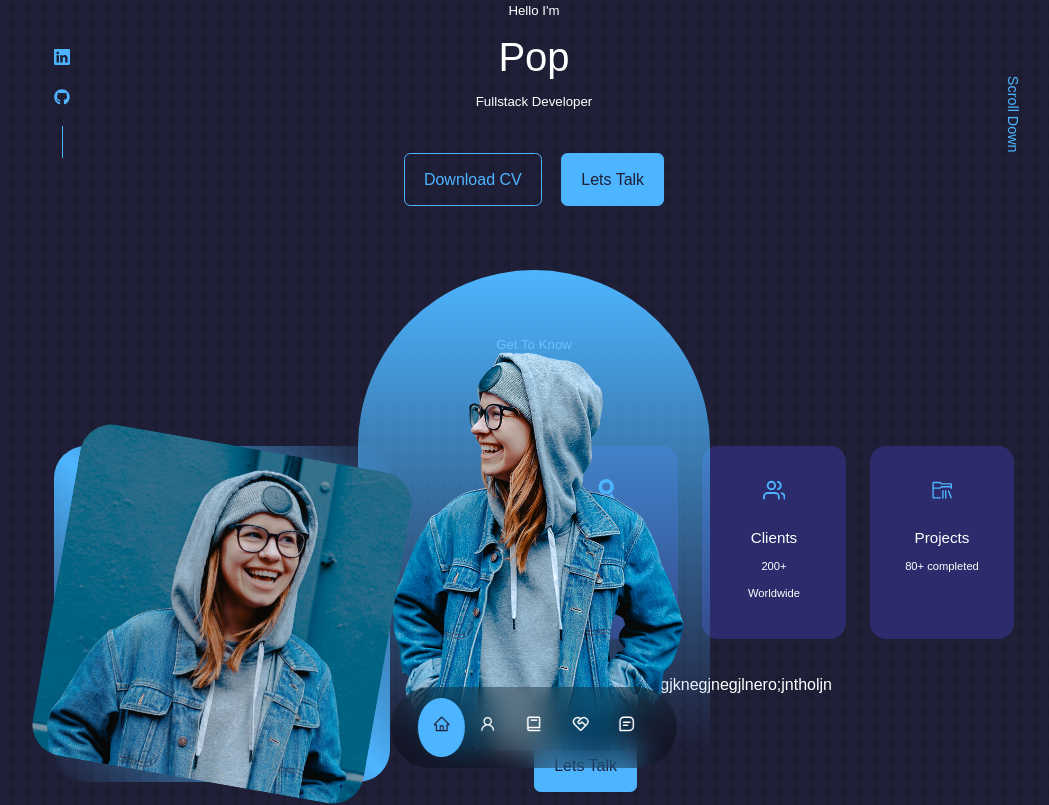
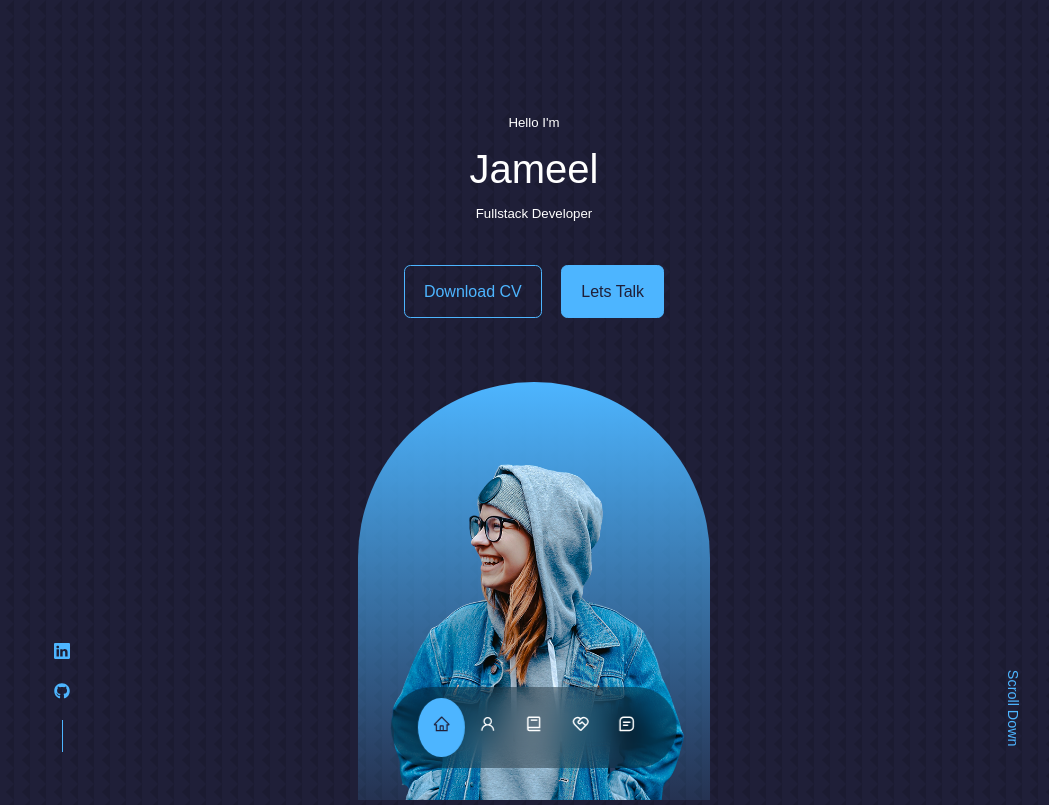
Before and after one commit to jameel98/portfolio, a React (Create React App) app: page / in a window 1280 px wide. Shown: the top 805 px of the page, without its empty margins (106-1155 px from the left). Built offline with nearby package versions, Linux system fonts and the light colour scheme; a web font is replaced by a local one.

Commit message:
fixing bugs

```diff
--- a/src/components/about/About.tsx
+++ b/src/components/about/About.tsx
@@ -14,7 +14,7 @@ const About = () => {
       <div className="container about__container">
         <div className="about__me">
           <div className="about__me-image">
-            <img src={ME} alt="About Image" />
+            <img src={ME} alt="About " />
           </div>
         </div>
 
--- a/src/components/about/about.css
+++ b/src/components/about/about.css
@@ -26,7 +26,7 @@
 }
 
 .about__me-image:hover {
-  transform-origin: rotate(0deg);
+  transform: rotate(0deg);
 }
 
 .about__cards {
--- a/src/components/header/Header.tsx
+++ b/src/components/header/Header.tsx
@@ -7,10 +7,11 @@ import HeaderSocials from "./HeaderSocials";
 
 const Header = () => {
   return (
-    <div className="container header__container">
+    <header>
+      <div id="home" className="container header__container">
         <h5> Hello I'm </h5>
-      <h1> Pop</h1>
-      <h5 className=".text-light"> Fullstack Developer</h5>
+        <h1> Jameel</h1>
+        <h5 className="text-light"> Fullstack Developer</h5>
         <CTA />
         <HeaderSocials />
 
@@ -22,6 +23,7 @@ const Header = () => {
           Scroll Down
         </a>
       </div>
+    </header>
   );
 };
 
--- a/src/components/header/HeaderSocials.tsx
+++ b/src/components/header/HeaderSocials.tsx
@@ -5,10 +5,10 @@ import { FaGithub } from "react-icons/fa";
 const HeaderSocials = () => {
   return (
     <div className="header__socials">
-      <a href="https://linkedin.com" target="_blank">
+      <a href="https://linkedin.com" target="_blank" rel="noreferrer">
         <BsLinkedin />
       </a>
-      <a href="https://github.com" target="_blank">
+      <a href="https://github.com" target="_blank" rel="noreferrer">
         <FaGithub />
       </a>
     </div>
```
Lines whose indentation alone changed are shown as unchanged.
